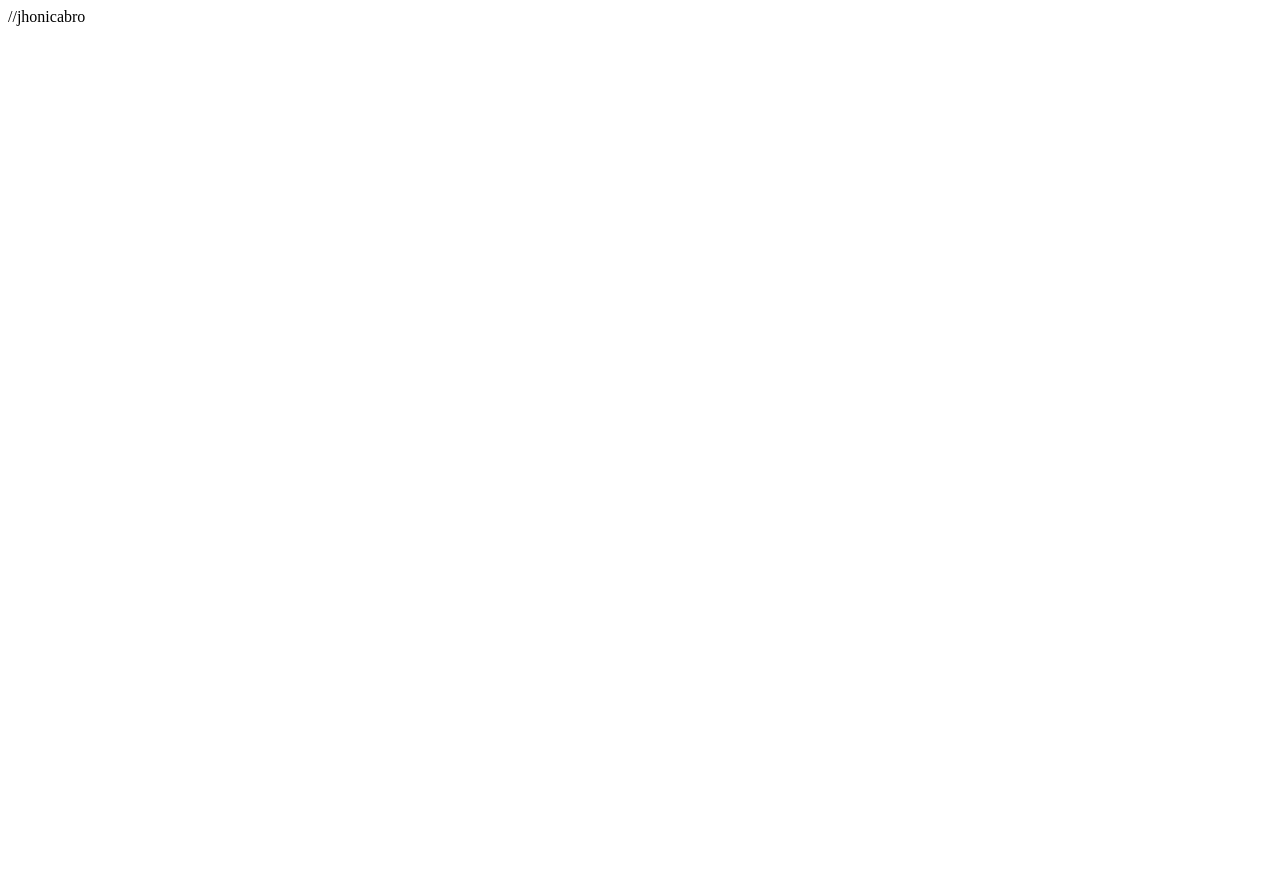
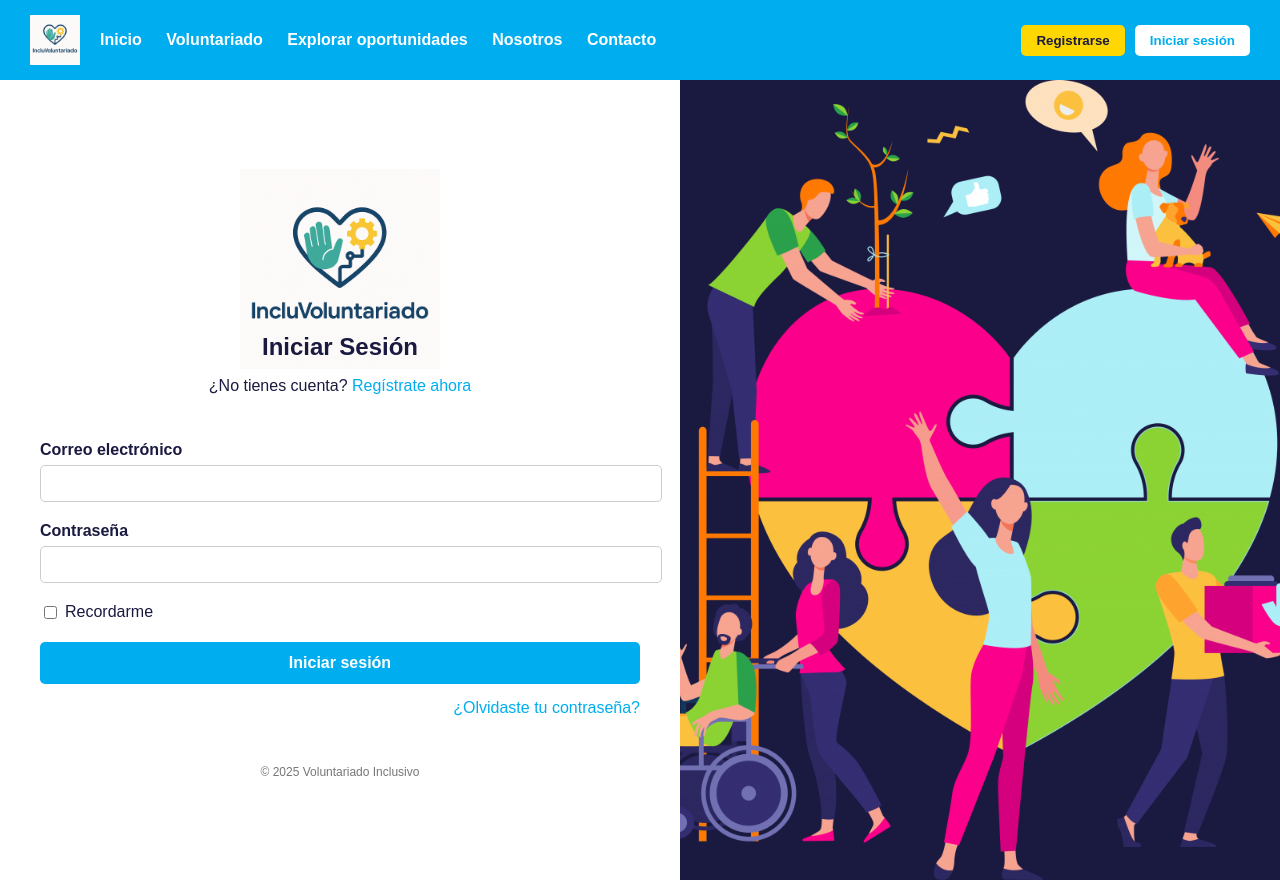
Before and after one commit to Andrea072004/voluntariado_inclusivo, a plain HTML site: page fronted/login.html in a window 1280 px wide. Before the commit the page ends 800 px from the top, so only its background shows below. Drawn offline with Linux system fonts and the light colour scheme.

Commit message:
Se agrego el código de Inicio de Sesión login.html

```diff
--- a/fronted/css/estilos.css
+++ b/fronted/css/estilos.css
@@ -246,3 +246,137 @@ body {
   background-color: #FFD700;
   color: #333;
 }
+/* LOGIN SPLIT LAYOUT */
+.login-body {
+  margin: 0;
+  background-color: #F2F2F2;
+  font-family: Arial, sans-serif;
+}
+
+.login-container {
+  display: flex;
+  min-height: 100vh;
+}
+
+.login-formulario {
+  flex: 1;
+  background-color: white;
+  padding: 60px 40px;
+  display: flex;
+  flex-direction: column;
+  justify-content: center;
+}
+
+.login-header {
+  text-align: center;
+  margin-bottom: 30px;
+}
+
+.logo-login {
+  height: 200px;
+  margin-bottom: -60px;
+}
+
+.login-formulario h2 {
+  color: #1A1A40;
+  margin-bottom: 10px;
+}
+
+.login-formulario p a {
+  color: #00AEEF;
+  text-decoration: none;
+}
+
+.login-formulario p a:hover {
+  text-decoration: underline;
+}
+
+.campo-formulario {
+  margin-bottom: 20px;
+}
+
+.campo-formulario label {
+  display: block;
+  margin-bottom: 6px;
+  font-weight: bold;
+  color: #1A1A40;
+}
+
+.campo-formulario input {
+  width: 100%;
+  padding: 10px;
+  border: 1px solid #ccc;
+  border-radius: 5px;
+}
+
+.campo-check {
+  display: flex;
+  align-items: center;
+  margin-bottom: 20px;
+  color: #1A1A40;
+}
+
+.campo-check input {
+  margin-right: 8px;
+}
+
+.btn-login {
+  width: 100%;
+  padding: 12px;
+  background-color: #00AEEF;
+  color: white;
+  border: none;
+  border-radius: 5px;
+  font-weight: bold;
+  font-size: 16px;
+  cursor: pointer;
+}
+
+.btn-login:hover {
+  background-color: #007EA7;
+}
+
+.enlace-olvido {
+  margin-top: 15px;
+  text-align: right;
+}
+
+.login-footer {
+  text-align: center;
+  margin-top: 20PX;
+  font-size: 12px;
+  color: #777;
+}
+
+/* LADO DERECHO CON IMAGEN */
+.login-imagen {
+  flex: 1;
+  background-color: #1A1A40;
+  display: flex;
+  align-items: center;
+  justify-content: center;
+}
+
+.login-imagen img {
+  width: 100%;
+  height: 100%;
+  object-fit: cover;
+}
+
+.btn-retorno-fijo {
+  position: absolute;
+  top: 20px;
+  left: 20px;
+  background-color: #00AEEF;
+  color: #ffffff;
+  padding: 8px 12px;
+  border-radius: 5px;
+  text-decoration: none;
+  font-weight: bold;
+  transition: background-color 0.3s;
+  z-index: 10;
+}
+
+.btn-retorno-fijo:hover {
+  background-color: #FFB84D;
+}
--- a/fronted/login.html
+++ b/fronted/login.html
@@ -1 +1,65 @@
-//jhonicabro
+<!DOCTYPE html>
+<html lang="es">
+<head>
+  <meta charset="UTF-8">
+  <title>Voluntariado Inclusivo - Iniciar Sesión</title>
+  <meta name="viewport" content="width=device-width, initial-scale=1.0">
+  <link rel="stylesheet" href="css/estilos.css">
+</head>
+
+<body class="login-body">
+
+  <!-- BARRA SUPERIOR -->
+  <header class="navbar">
+    <div class="logo-menu">
+      <img src="img/logo_incluvoluntariado.jpg" alt="Logo Voluntariado" class="logo">
+      <nav class="menu">
+        <a href="index.html">Inicio</a>
+        <a href="#">Voluntariado</a>
+        <a href="#">Explorar oportunidades</a>
+        <a href="#">Nosotros</a>
+        <a href="#">Contacto</a>
+      </nav>
+    </div>
+    <div class="botones-usuario">
+      <a href="register.html">
+        <button class="btn btn-secundario">Registrarse</button>
+      </a>
+      <a href="login.html">
+        <button class="btn btn-primario">Iniciar sesión</button>
+      </a>
+    </div>
+  </header>
+
+  <div class="login-container">
+    <!-- LADO IZQUIERDO: FORMULARIO -->
+    <div class="login-formulario">
+      <div class="login-header">
+        <img src="img/logo_incluvoluntariado.jpg" alt="Logo Voluntariado" class="logo-login">
+        <h2>Iniciar Sesión</h2>
+        <p>¿No tienes cuenta? <a href="register.html">Regístrate ahora</a></p>
+      </div>
+      <form action="procesar_login.php" method="POST">
+        <div class="campo-formulario">
+          <label for="email">Correo electrónico</label>
+          <input type="email" id="email" name="email" required>
+        </div>
+        <div class="campo-formulario">
+          <label for="password">Contraseña</label>
+          <input type="password" id="password" name="password" required>
+        </div>
+        <div class="campo-check">
+          <input type="checkbox" id="recordar" name="recordar">
+          <label for="recordar">Recordarme</label>
+        </div>
+        <button type="submit" class="btn btn-login">Iniciar sesión</button>
+        <p class="enlace-olvido"><a href="#">¿Olvidaste tu contraseña?</a></p>
+      </form>
+      <footer class="login-footer">
+        <p>&copy; 2025 Voluntariado Inclusivo</p>
+      </footer>
+    </div>
+        <!-- LADO DERECHO: IMAGEN -->
+<div class="login-imagen">
+  <img src="img/login-imagen.jpg" alt="Imagen de fondo de login">
+</div>
```
Also changed, not shown: fronted/img/login-imagen.jpg (added).
